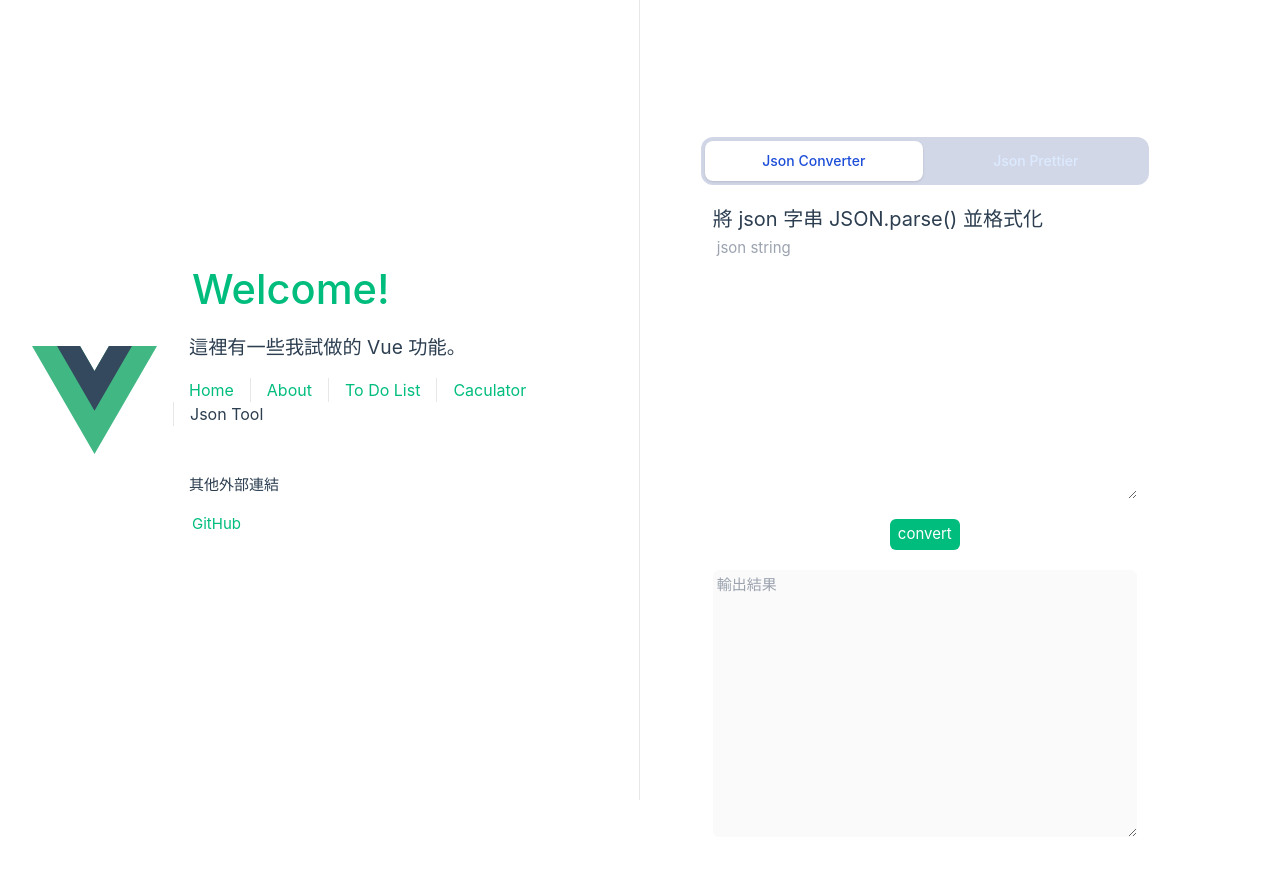
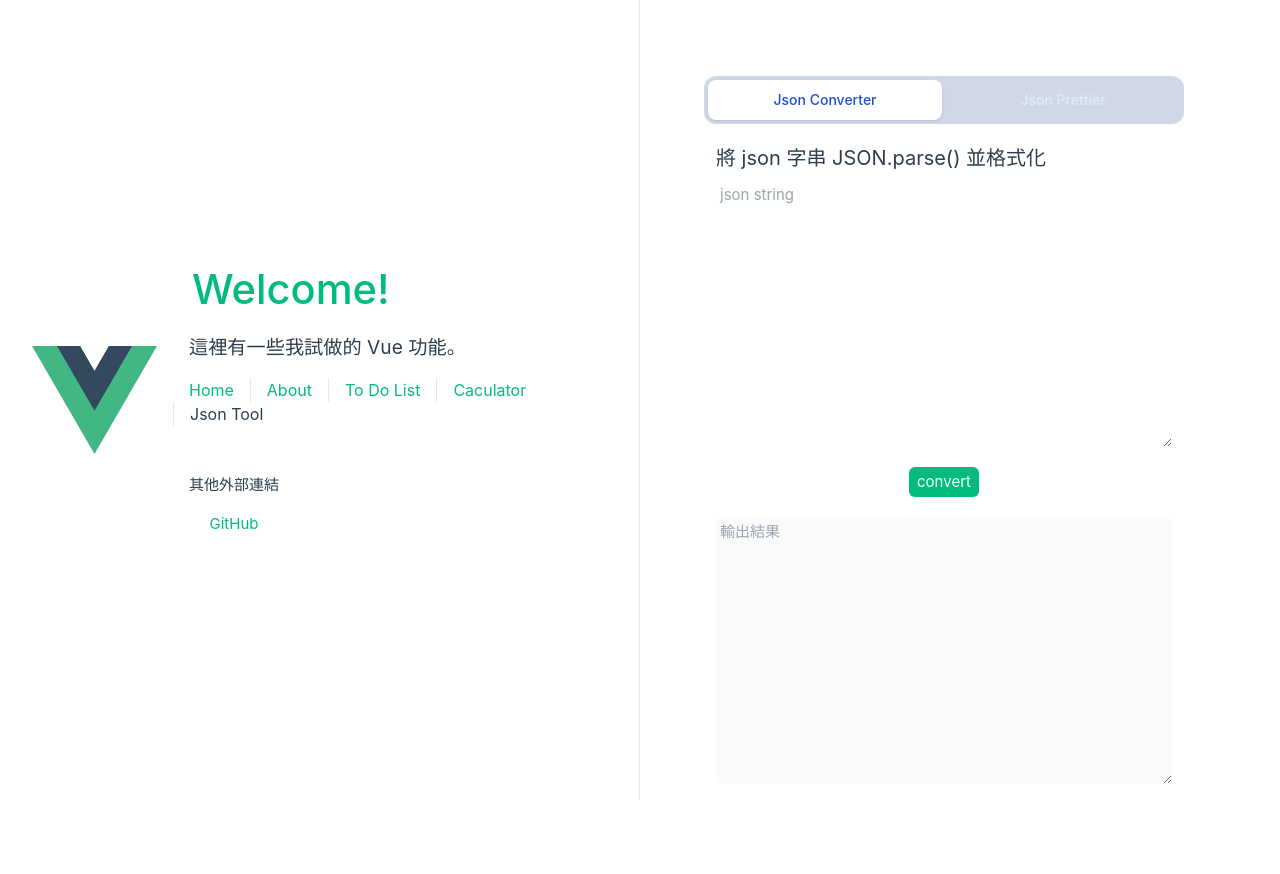
Before and after one commit to willy025896/vue3-wigets, a Vue app: page /json-tool in a window 1280 px wide. Shown: the top 874 px of the page. Built offline with nearby package versions, Linux system fonts and the light colour scheme.

Commit message:
Feat: 調整右側內容樣式

```diff
--- a/src/App.vue
+++ b/src/App.vue
@@ -31,7 +31,7 @@ function setTitle() {
           <RouterLink :to="route.url">{{ route.name }}</RouterLink>
         </template>
       </nav>
-      <section>
+      <section class="text-center">
         <h3>其他外部連結</h3>
         <div class="link-group">
           <a v-for="link in externalLinks" :key="link.name" :href="link.url" target="_blank" rel="noopener">{{
@@ -41,7 +41,7 @@ function setTitle() {
       </section>
     </div>
   </header>
-  <main class="right-wrapper">
+  <main class="text-center lg:text-left px-16">
     <div class="container">
       <h2 class="text-3xl text-white font-bold mb-2">{{ title }}</h2>
       <RouterView />
--- a/src/components/JsonConverter.vue
+++ b/src/components/JsonConverter.vue
@@ -40,7 +40,7 @@ function decideValueString(value) {
 
 <template>
   <div class="w-full h-screen">
-    <h2 class="text-xl">將 json 字串 JSON.parse() 並格式化</h2>
+    <h2 class="text-xl mb-2">將 json 字串 JSON.parse() 並格式化</h2>
     <!-- input -->
     <div class="h-1/3">
       <textarea class="p-1 text-black rounded-md w-full h-full resize" v-model="input" name="input" id="input"
--- a/src/components/JsonPrettier.vue
+++ b/src/components/JsonPrettier.vue
@@ -17,7 +17,7 @@ function prettier() {
 
 <template>
   <div class="w-full h-screen">
-    <h2 class="text-xl">將 json 字串美化</h2>
+    <h2 class="text-xl mb-2">將 json 字串美化</h2>
     <!-- input -->
     <div class="h-1/3">
       <textarea class="p-1 text-black rounded-md w-full h-full resize" v-model="input" name="input" id="input"
--- a/src/views/CaculatorView.vue
+++ b/src/views/CaculatorView.vue
@@ -40,7 +40,7 @@ function checkCalcString() {
 </script>
 
 <template>
-  <div class="w-56 m-5 bg-slate-600 pt-5 pb-1 px-5 rounded-xl">
+  <div class="w-56 mx-auto my-5 bg-slate-600 pt-5 pb-1 px-5 rounded-xl">
     <div class="text-black bg-white h-10 pr-5 text-right text-3xl rounded-md">{{ displayValue }}</div>
     <div class="grid grid-cols-4 gap-1 my-3">
       <button class="block text-2xl p-3 cursor-pointer border border-slate-600 hover:rounded-md hover:border-slate-400"
--- a/src/views/JsonToolView.vue
+++ b/src/views/JsonToolView.vue
@@ -8,7 +8,7 @@ const categories = ref(["Json Converter", "Json Prettier"])
 </script>
 
 <template>
-  <div class="w-full max-w-md px-2 sm:px-0">
+  <div class="w-full px-2 sm:px-0">
     <TabGroup>
       <!-- tabs -->
       <TabList class="flex space-x-1 rounded-xl bg-blue-900/20 p-1">
```
